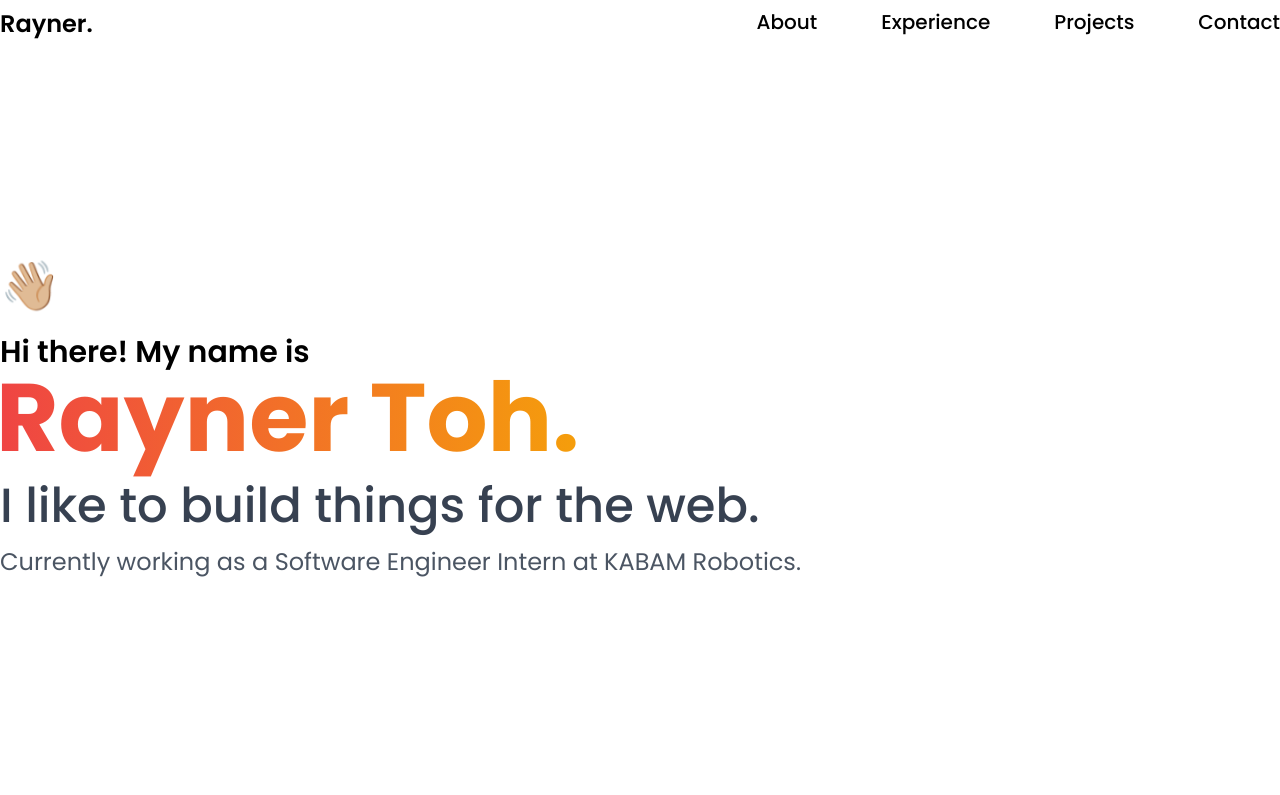
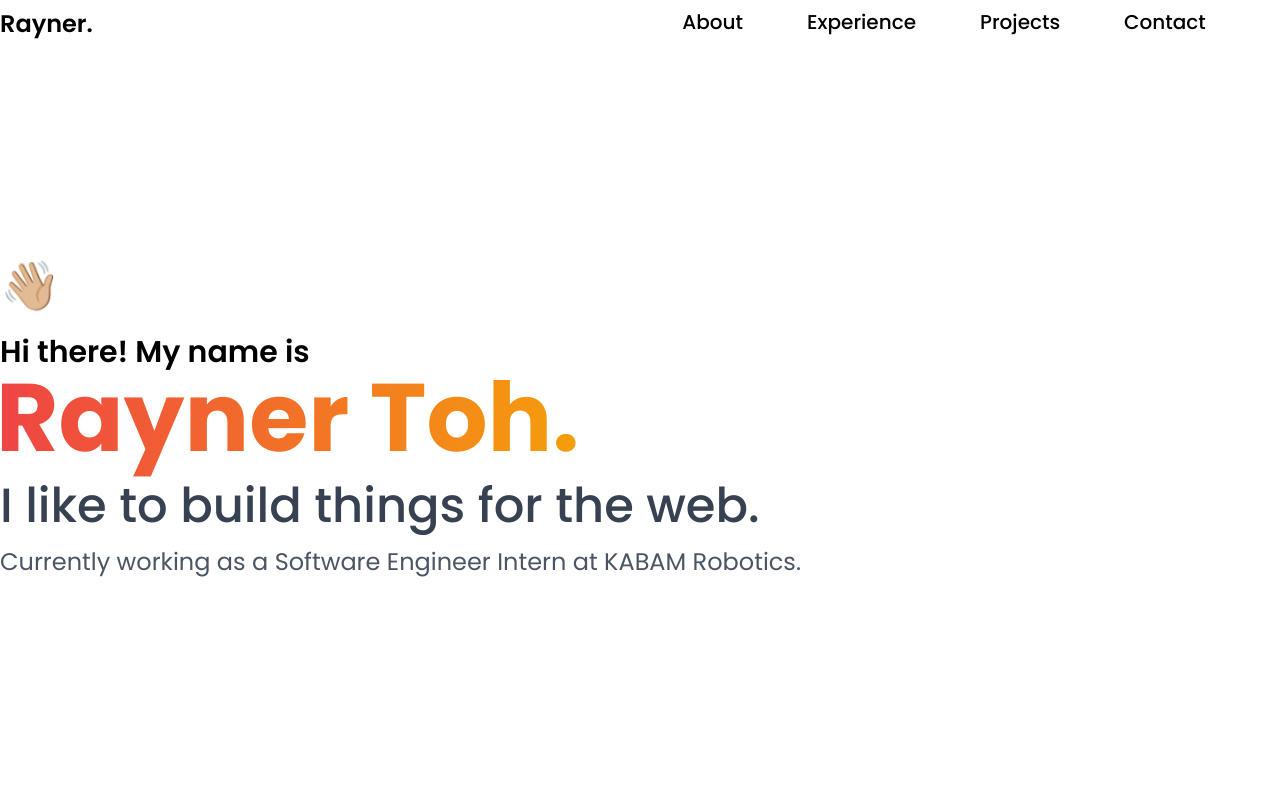
Before and after one commit to raynertjx/v2, a React (Vite) app: page / in a window 1280 px wide. Shown: the top 795 px of the page. Built offline with nearby package versions, Linux system fonts and the light colour scheme.

Commit message:
Added theme handling and footer

```diff
--- a/src/App.tsx
+++ b/src/App.tsx
@@ -1,23 +1,33 @@
-import { useState } from "react";
-import "./App.css";
-import Header from "./components/Header";
-import Contact from "./components/Contact";
-import Experience from "./components/Experience";
-import About from "./components/About";
-import Hello from "./components/Hello";
-import Projects from "./components/Projects";
+import './App.css';
+import Header from './components/Header';
+import Contact from './components/Contact';
+import Experience from './components/Experience';
+import About from './components/About';
+import Hello from './components/Hello';
+import Projects from './components/Projects';
+import Footer from './components/Footer';
 
 function App() {
-  const [count, setCount] = useState(0);
-
+  if (
+    localStorage.theme === 'dark' ||
+    (!('theme' in localStorage) &&
+      window.matchMedia('(prefers-color-scheme: dark)').matches)
+  ) {
+    document.documentElement.classList.add('dark');
+  } else {
+    document.documentElement.classList.remove('dark');
+  }
   return (
-    <main className="mx-auto max-w-[130ch]">
+    <main className='transition dark:bg-[#2d2d2d] dark:text-[#dfdfdf]'>
+      <div className='mx-auto max-w-[120ch]'>
         <Header />
         <Hello />
         <About />
         <Experience />
         <Projects />
         <Contact />
+        <Footer />
+      </div>
     </main>
   );
 }
```
Lines whose indentation alone changed are shown as unchanged.
